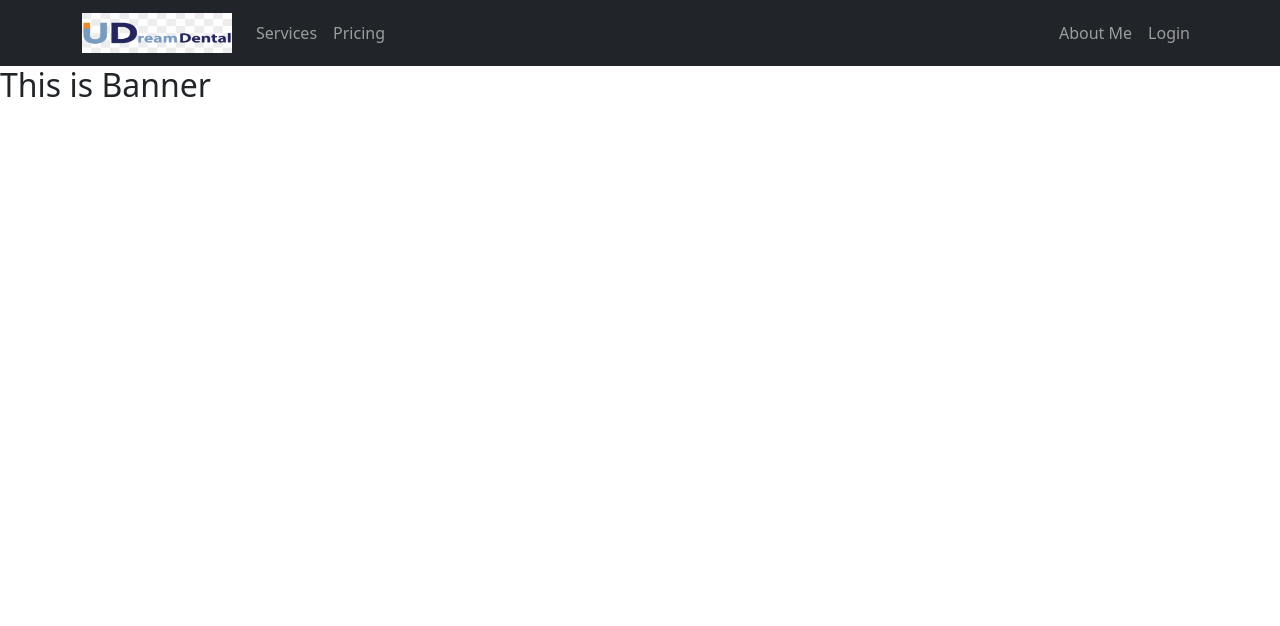
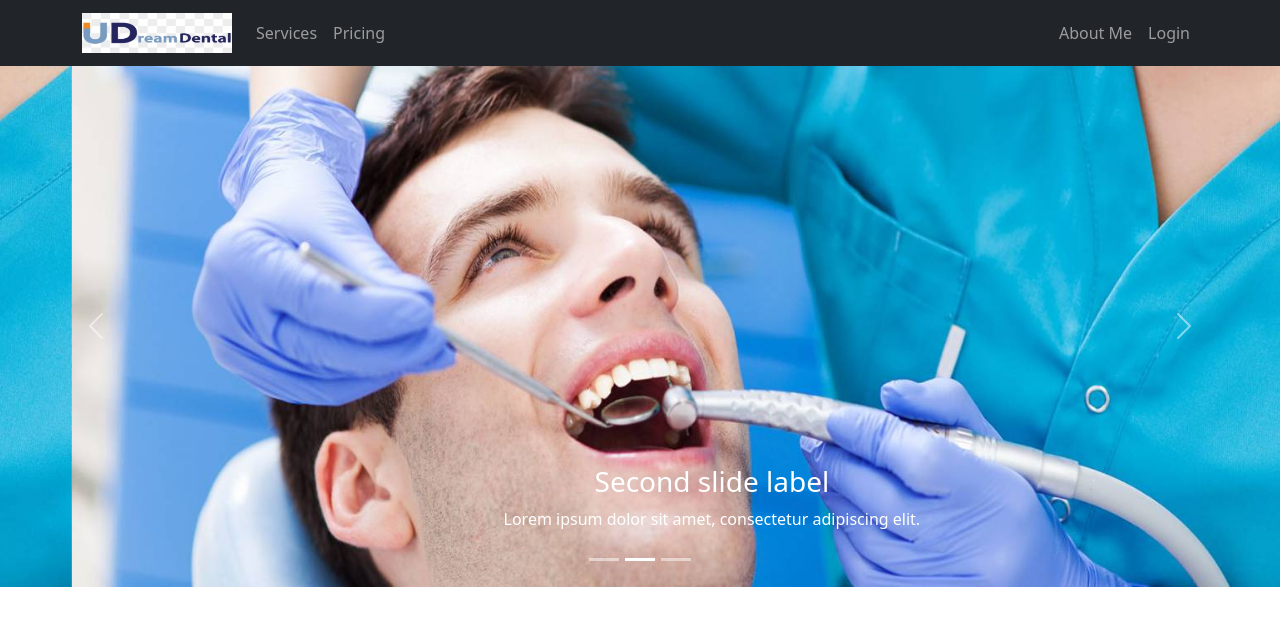
Before and after one commit to Rasel105/UDream_Dental, a React (Create React App) app: page / in a window 1280 px wide. Shown: the top 626 px of the page. Built offline with nearby package versions, Linux system fonts and the light colour scheme.

Commit message:
banner section 1/3 complete

```diff
--- a/src/pages/Home/Banner/Banner.js
+++ b/src/pages/Home/Banner/Banner.js
@@ -1,9 +1,47 @@
 import React from 'react';
+import { Carousel } from 'react-bootstrap';
+import banner from '../../../images/banner.jpg'
 
 const Banner = () => {
      return (
           <div>
+               <Carousel>
+                    <Carousel.Item>
+                         <img
+                              className="d-block w-100"
+                              src={banner}
+                              alt="First slide"
+                         />
+                         <Carousel.Caption>
+                              <h3>First slide label</h3>
+                              <p>Nulla vitae elit libero, a pharetra augue mollis interdum.</p>
+                         </Carousel.Caption>
+                    </Carousel.Item>
+                    <Carousel.Item>
+                         <img
+                              className="d-block w-100"
+                              src={banner}
+                              alt="Second slide"
+                         />
 
+                         <Carousel.Caption>
+                              <h3>Second slide label</h3>
+                              <p>Lorem ipsum dolor sit amet, consectetur adipiscing elit.</p>
+                         </Carousel.Caption>
+                    </Carousel.Item>
+                    <Carousel.Item>
+                         <img
+                              className="d-block w-100"
+                              src={banner}
+                              alt="Third slide"
+                         />
+
+                         <Carousel.Caption>
+                              <h3>Third slide label</h3>
+                              <p>Praesent commodo cursus magna, vel scelerisque nisl consectetur.</p>
+                         </Carousel.Caption>
+                    </Carousel.Item>
+               </Carousel>
           </div>
      );
 };
--- a/src/pages/Home/Home/Home.js
+++ b/src/pages/Home/Home/Home.js
@@ -1,9 +1,10 @@
 import React from 'react';
+import Banner from '../Banner/Banner';
 
 const Home = () => {
      return (
           <div>
-               <h2>This is Banner</h2>
+               <Banner />
           </div>
      );
 };
```
